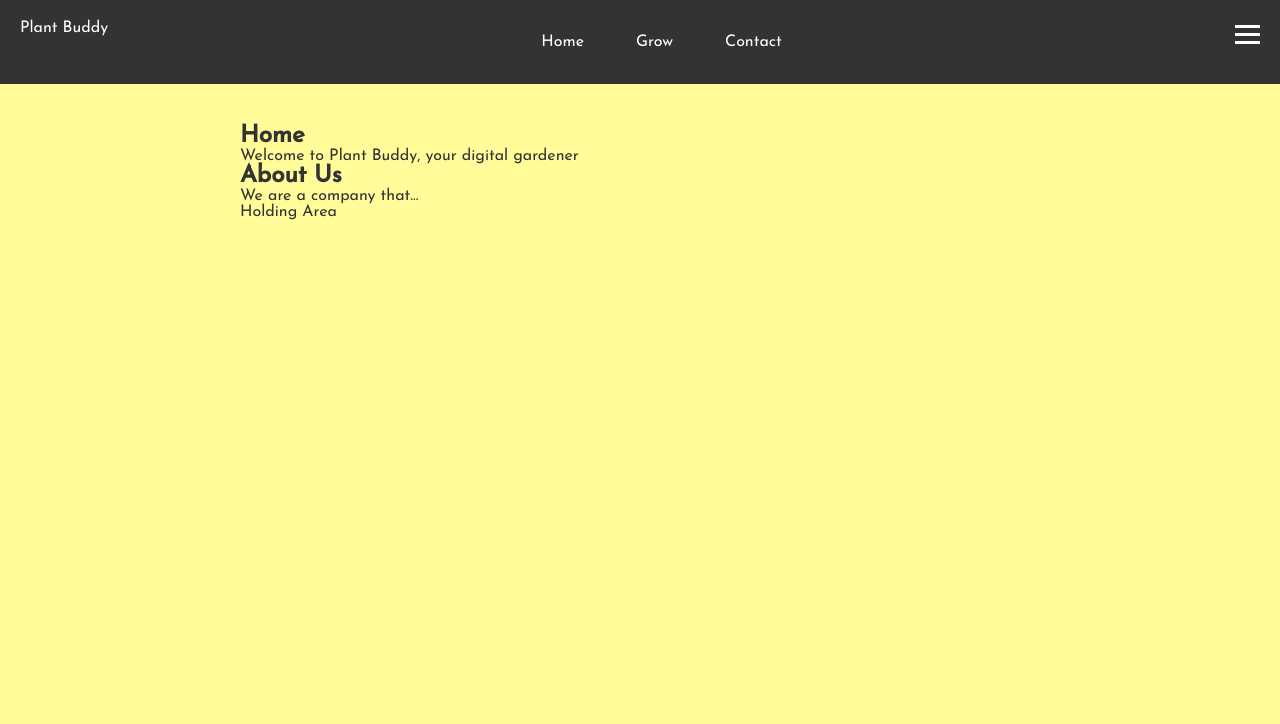
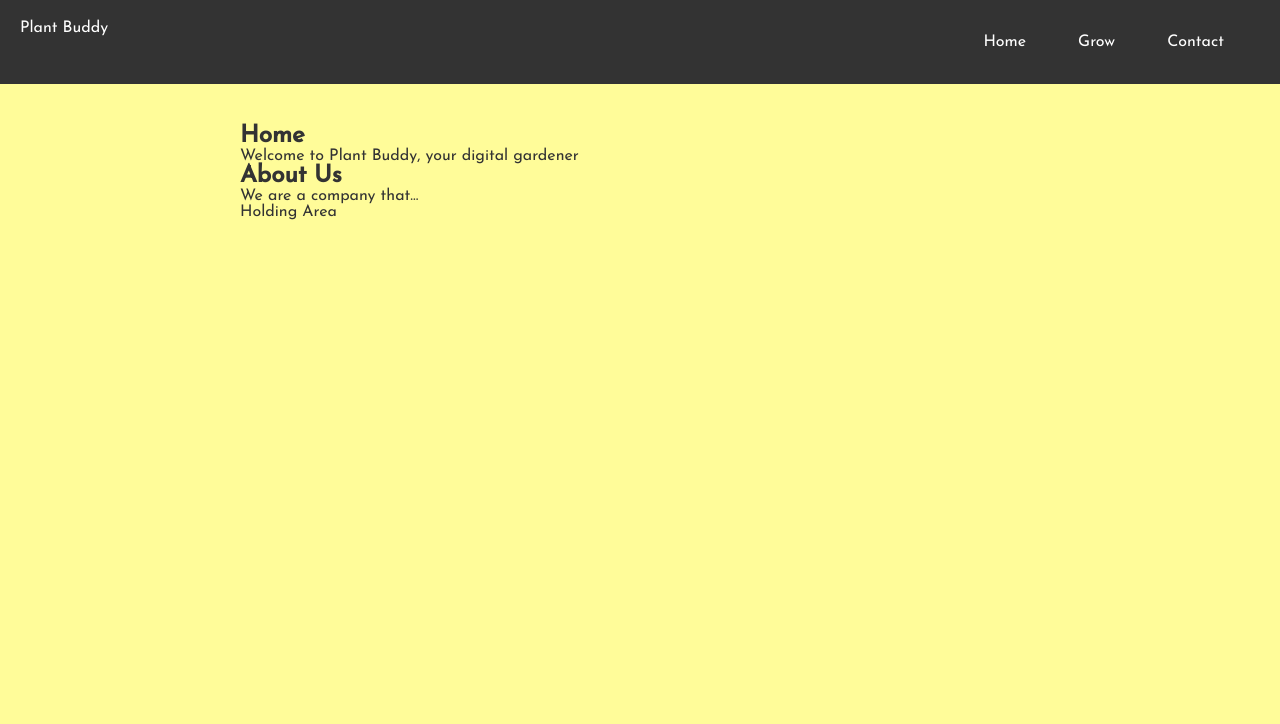
Before and after one commit to christoph1984/plant_buddy, a plain HTML site: page index.html in a window 1280 px wide. Shown: the top 724 px of the page. Drawn offline with Linux system fonts and the light colour scheme.

Commit message:
Burger Button removed

```diff
--- a/assets/CSS/styles.css
+++ b/assets/CSS/styles.css
@@ -188,7 +188,7 @@ main {
 /* Style the footer */
 footer {
     text-align: center;
-    padding: ;
+    padding: 0;
     background-color: #333;
     color: #fff;
 }
--- a/index.html
+++ b/index.html
@@ -24,11 +24,6 @@
                 </li>
                 <li><a href="#">Contact</a></li>
             </ul>
-            <div class="burger">
-                <div class="line"></div>
-                <div class="line"></div>
-                <div class="line"></div>
-            </div>
         </nav>
     </header>
 
```
